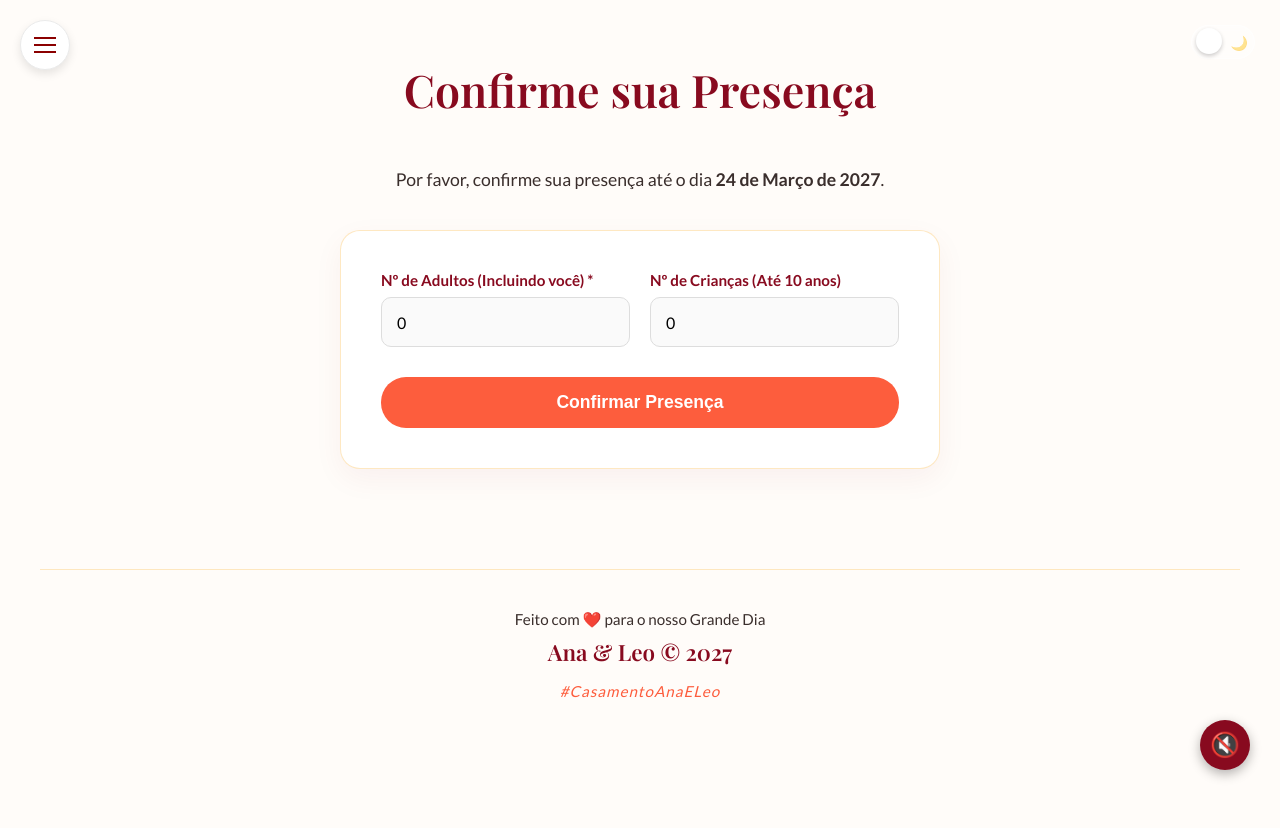
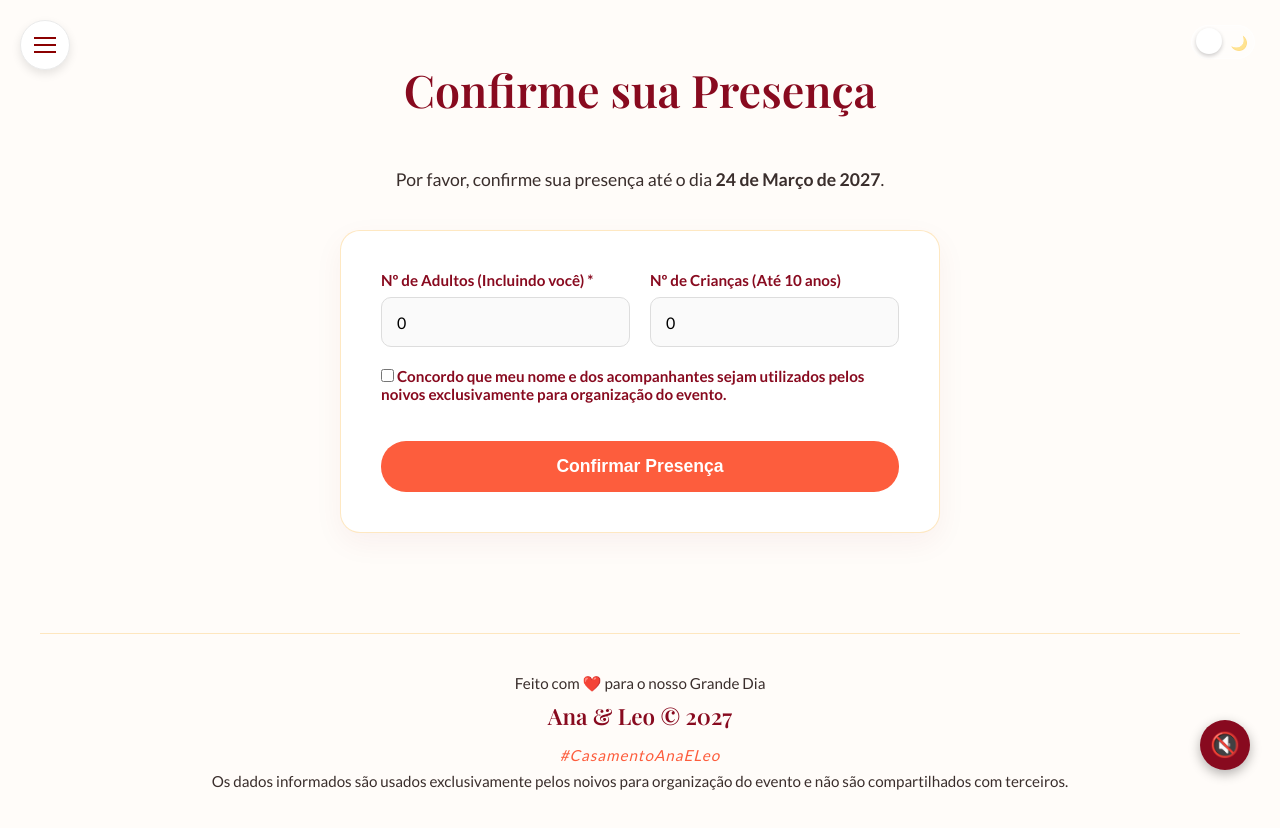
Before and after one commit to LeonardoScreminFeijo/wed, a website built with Vite: page rsvp.html in a window 1280 px wide. Before the commit the page ends 800 px from the top, so only its background shows below. Built offline with nearby package versions, Linux system fonts and the light colour scheme; no server answers; sample sign-in values are in the browser's storage; a web font is replaced by a local one.

Commit message:
Fase 3: consentimento LGPD no RSVP e revisão de logs
- rsvp.html: adiciona checkbox de consentimento obrigatório antes do envio
- rsvp.html: adiciona nota de privacidade no rodapé da página
- login.js: remove username das tentativas falhas de login nos logs
- logger.js: adiciona comentário sobre política de retenção e dados pessoais

Co-Authored-By: Claude Sonnet 4.6 <noreply@anthropic.com>

```diff
--- a/rsvp.html
+++ b/rsvp.html
@@ -107,6 +107,13 @@
 
               <div id="convidados-container"></div>
 
+              <div class="input-group consent-group">
+                <label class="checkbox-label">
+                  <input type="checkbox" id="consentimento" name="consentimento" required />
+                  <span>Concordo que meu nome e dos acompanhantes sejam utilizados pelos noivos exclusivamente para organização do evento.</span>
+                </label>
+              </div>
+
               <button type="submit" class="btn-submit">
                 Confirmar Presença
               </button>
@@ -131,6 +138,7 @@
           <p>Feito com ❤️ para o nosso Grande Dia</p>
           <p class="footer-names">Ana & Leo © 2027</p>
           <p class="footer-hashtag">#CasamentoAnaELeo</p>
+          <p class="footer-privacidade">Os dados informados são usados exclusivamente pelos noivos para organização do evento e não são compartilhados com terceiros.</p>
         </footer>
       </main>
     </div>
--- a/src/js/logger.js
+++ b/src/js/logger.js
@@ -1,3 +1,6 @@
+// LGPD: nunca logar senhas, CPF, e-mail ou dados pessoais nos detalhes.
+// O campo "usuario" é o login (identificador interno), não nome completo.
+// O endpoint de logs deve ter política de retenção máxima de 90 dias.
 const LOG_URL = import.meta.env.VITE_API_URL_LOGS;
 
 function enviarParaNuvem(nivel, acao, detalhes) {
--- a/src/js/login.js
+++ b/src/js/login.js
@@ -176,7 +176,7 @@ export function criarModal() {
           fecharModal();
           document.getElementById("form-login").reset();
         } else {
-          Logger.warn("LOGIN_FALHA_SENHA_INCORRETA", { tentativa: loginVal });
+          Logger.warn("LOGIN_FALHA_SENHA_INCORRETA", {});
           let tentativas = parseInt(
             localStorage.getItem("wedding_login_attempts") || "0",
           );
```
